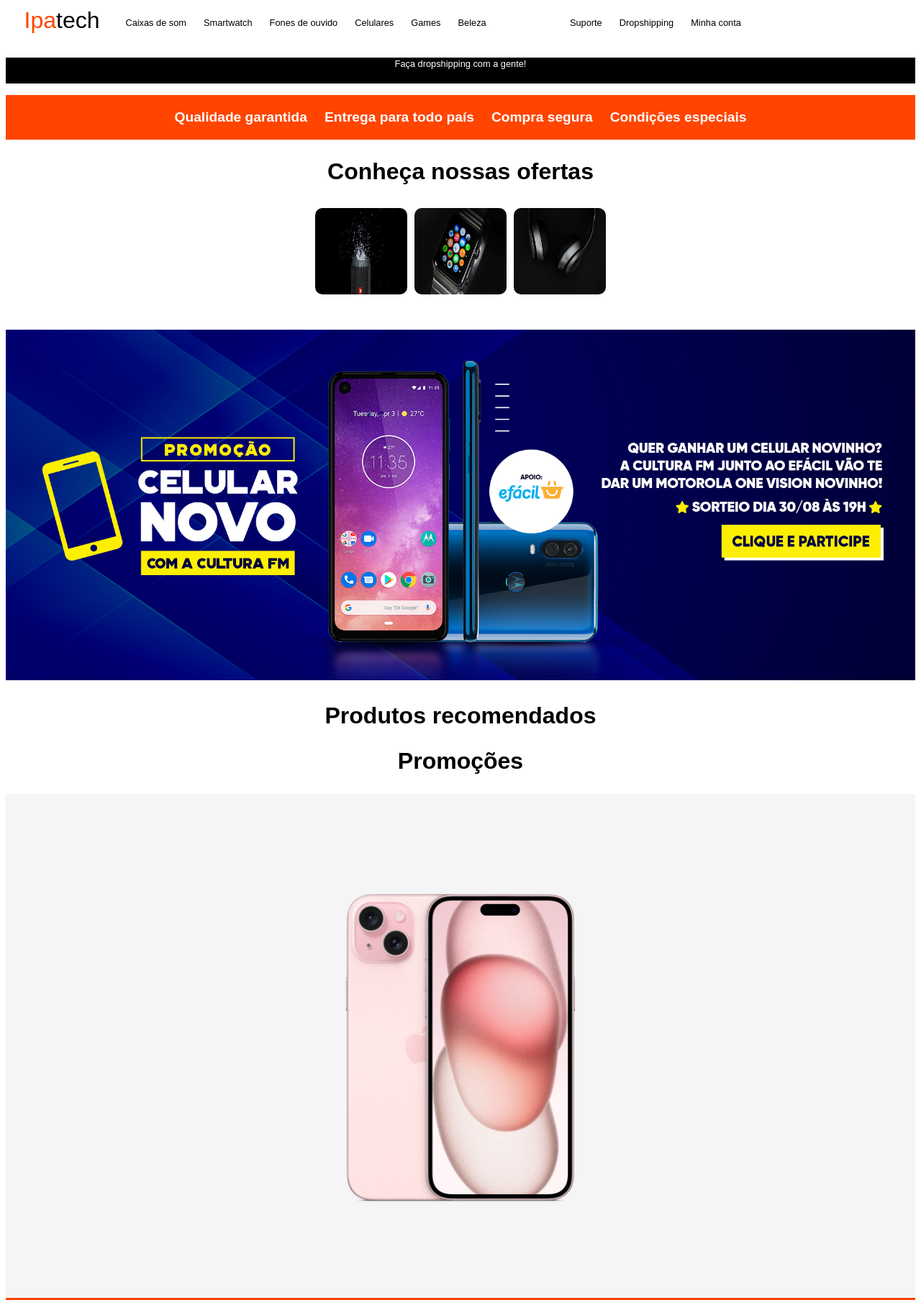
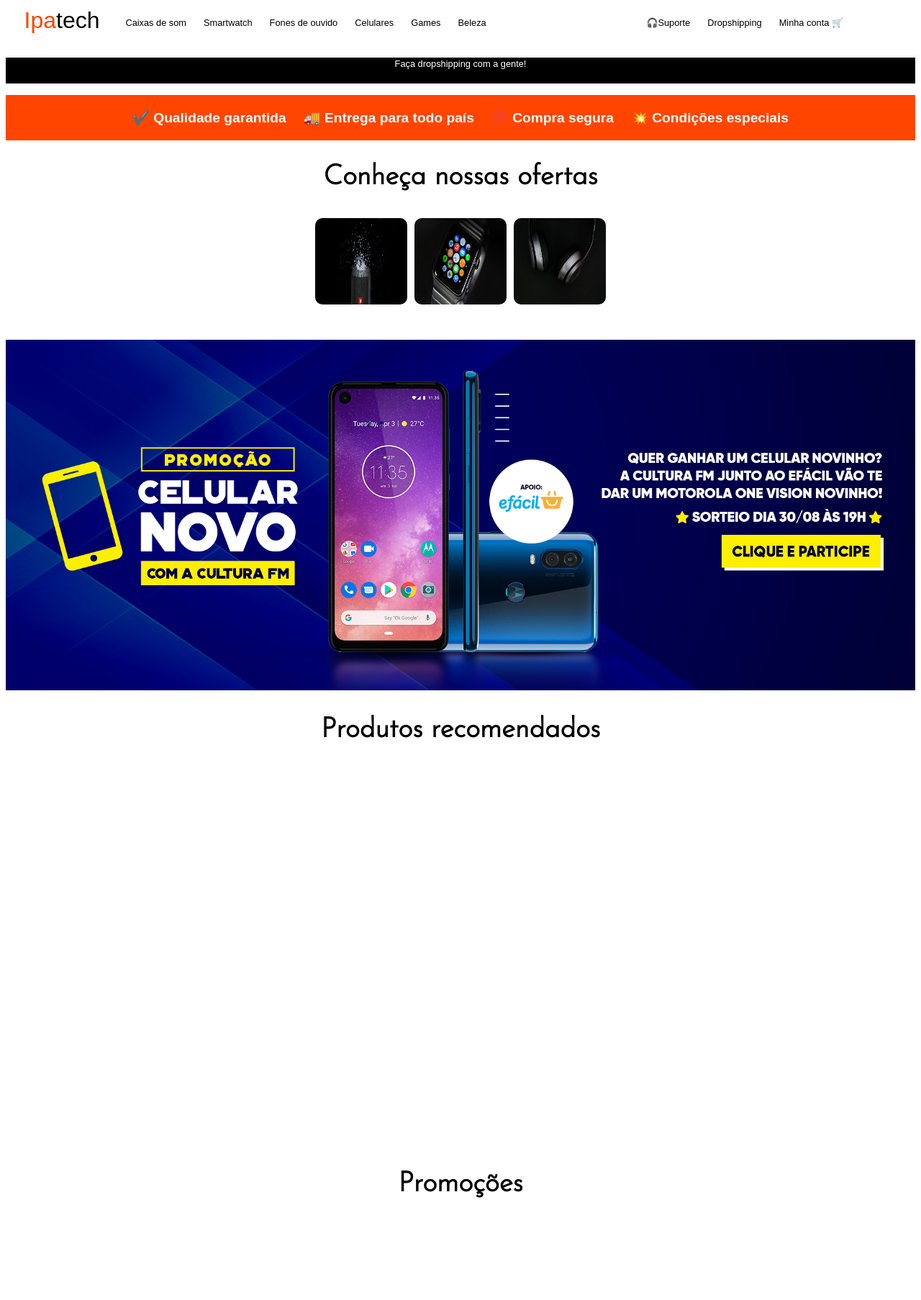
Before and after one commit to leonardoalaff/ipatech, a plain HTML site: page index.html in a window 1280 px wide. Shown: the top 1806 px of the page at 72% size. Drawn offline with Linux system fonts and the light colour scheme.

Commit message:
Atualização 2.0

```diff
--- a/index.html
+++ b/index.html
@@ -21,9 +21,9 @@
         </nav>
 
         <nav id="menu2" class="menu">
-            <a href="#">Suporte</a>
+            <a href="#">🎧Suporte</a>
             <a href="#">Dropshipping</a>
-            <a href="#">Minha conta</a>
+            <a href="#">Minha conta 🛒</a>
         </nav>
     </header>
 
@@ -31,10 +31,10 @@
         <p>Faça dropshipping com a gente!</p>
 
         <ul>
-            <li>Qualidade garantida</li>
-            <li>Entrega para todo país</li>
-            <li>Compra segura</li>
-            <li>Condições especiais</li>
+            <li>✔️ Qualidade garantida</li>
+            <li>🚚 Entrega para todo país</li>
+            <li>💯 Compra segura</li>
+            <li>💥 Condições especiais</li>
         </ul>
 
         <h1>Conheça nossas ofertas</h1>
@@ -58,11 +58,11 @@
     </section>
 
     <section id="sessao5">
-
+        <h1>Seu Iphone 15 te espera!</h1>
     </section>
 
     <footer>
-        <p>Desenvolvido por: <a href="#">Leonardo Alaff</a></p>
+        <p>Desenvolvido por: <a href="https://www.github.com/leonardoalaff" target="_blank">Leonardo Alaff</a></p>
     </footer>
 </body>
 </html>
--- a/style.css
+++ b/style.css
@@ -1,4 +1,7 @@
 @charset "UTF-8";
+
+@import url('https://fonts.googleapis.com/css2?family=Concert+One&family=Prompt&display=swap');
+@import url('https://fonts.googleapis.com/css2?family=Josefin+Sans:wght@300&display=swap');
 
 header {
     position: fixed;
@@ -15,16 +18,27 @@ header {
 #sessao2 {
 }
 
+#sessao3 {
+    height: 600px;
+}
+
+#sessao4 {
+    height: 600px;
+}
+
 #sessao5 {
-    background-image: url('imagens/iphone.jpeg');
+    background-color: rgb(243, 243, 243);
+    background-image: url('imagens/iphone-2.png');
     height: 700px;
-    background-size: cover;
+    background-size: 100vw;
+    background-repeat: no-repeat;
+    background-position: center, top;
 }
 
 h1 {
     text-align: center;
-    font-size: 2.5vw;
-    font-family: Arial, Helvetica, sans-serif;
+    font-size: 3vw;
+    font-family: 'Josefin Sans', sans-serif;
 }
 
 #logo {
@@ -56,7 +70,7 @@ h1 {
     background-color: orangered;
     color: white;
     border-radius: 7px;
-    transition-duration: 0.5s;
+    transition-duration: 0.3s;
 }
 
 #menu1 {
@@ -137,6 +151,14 @@ ul li {
     border-radius: 15px;
 }
 
+#sessao5 > h1 {
+    font-size: 2.5vw;
+    font-family: 'Prompt', sans-serif;
+    padding-top: 50px;
+    text-align: center;
+    border-radius: 0px 0px 10px 10px;
+}
+
 footer {
     background-color: orangered;
     color: white;
```
Also changed, not shown: imagens/iphone-2.png (added).
